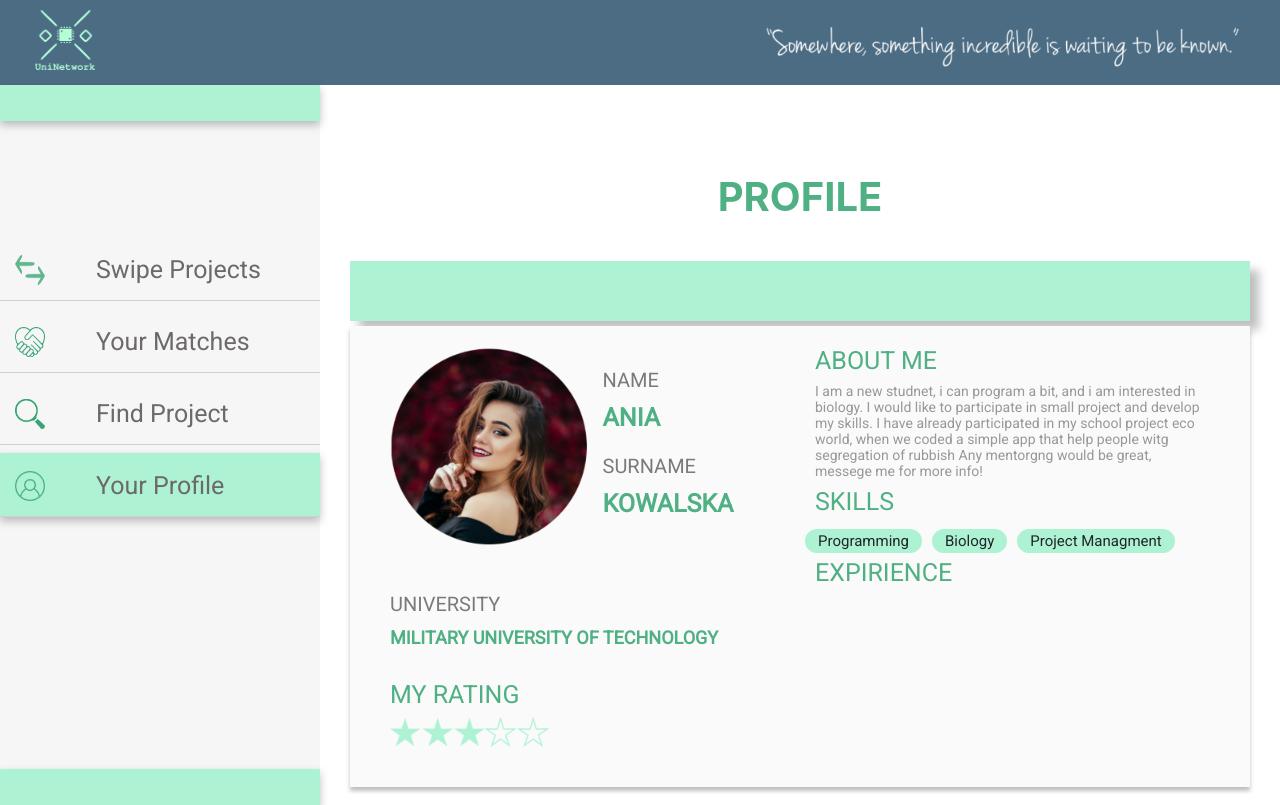
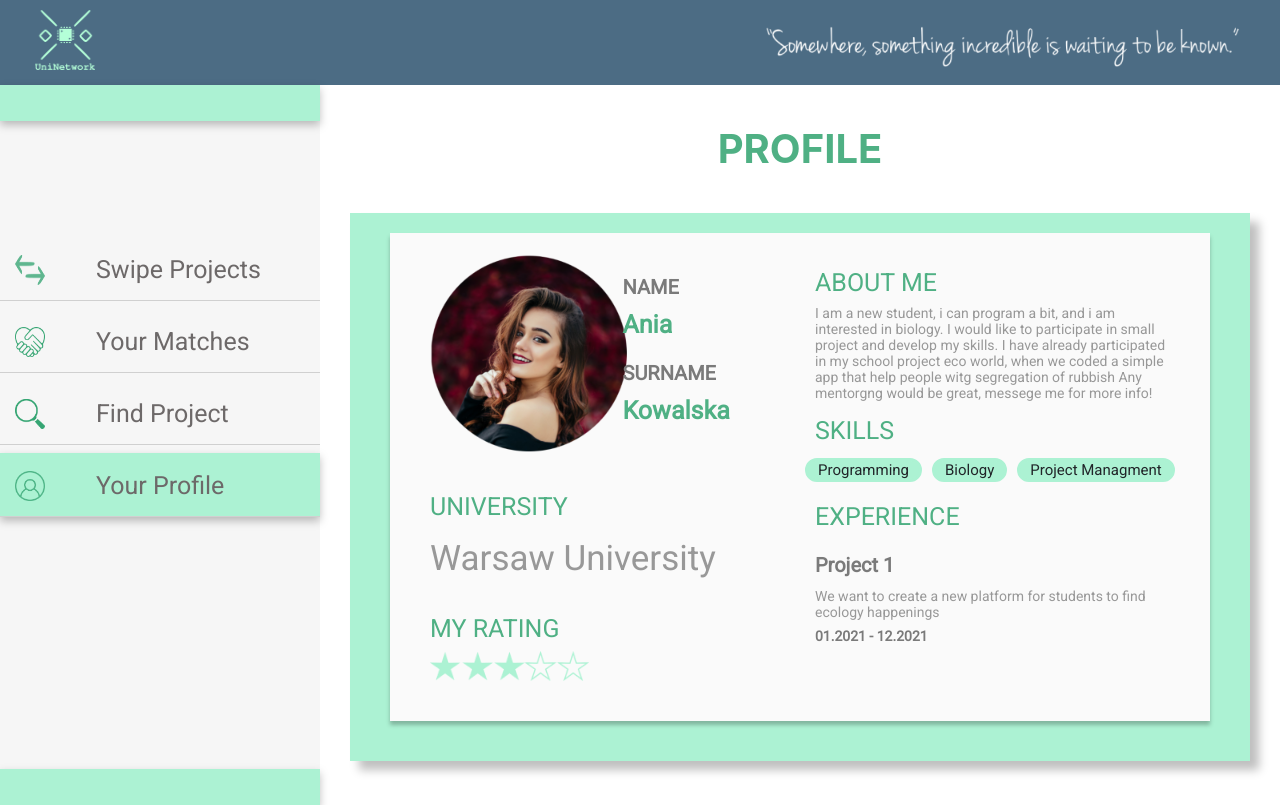
Before and after one commit to KrukowskiJ/EDUHACK2021---UniNetwork, a React (Create React App) app: page /profile in a window 1280 px wide. Built offline with nearby package versions, Linux system fonts and the light colour scheme.

Commit message:
fix user profile card add experience

```diff
--- a/src/views/Profile.js
+++ b/src/views/Profile.js
@@ -2,66 +2,25 @@ import React from "react";
 import styled from "styled-components";
 import { Row, Col } from "react-bootstrap";
 import SkillBox from "./atoms/SkillBox";
-import SkillBoxEmpty from "./atoms/SkillBoxEmpty";
 import SkillsPng from "../img/profile_skills.png";
 import SectionTitle from "./atoms/SectionTitle";
-import Photo from "../img/girl.png";
+import Photo from "../img/zdjecie1.png";
+import userData from "../data/users.json";
+import prjData from "../data/projects.json";
+
 export default () => {
   return (
     <div>
-      <br></br>
-      <br></br>
       <div>
         <SectionTitle title="PROFILE" />
       </div>
-      <GreenLine />
-      <Box>
-        <Row>
-          <Col md="6">
-                <Row>
-                  <Col md="6">
-                     <Avatar src={Photo} />
-                  </Col>
-                  <Col md="6">
-                    <SmallTittle>NAME</SmallTittle>
-                    <NameAndSurname>ANIA</NameAndSurname>
 
-                    <SmallTittle>SURNAME</SmallTittle>
-                <NameAndSurname>KOWALSKA</NameAndSurname>
-                  </Col>
-            </Row>
-            <br></br>
-            <SmallTittle>UNIVERSITY</SmallTittle>
-            <Univesity>MILITARY UNIVERSITY OF TECHNOLOGY</Univesity>
-            <br></br>
-            <BigTittle>MY RATING</BigTittle>
-            <SkillsImg src={SkillsPng} />
-          </Col>
-          <Col md="6">
-            <BigTittle>ABOUT ME</BigTittle>
-            <Description>
-              I am a new studnet, i can program a bit, and i am interested in
-              biology. I would like to participate in small project and develop
-              my skills. I have already participated in my school project eco
-              world, when we coded a simple app that help people witg
-              segregation of rubbish Any mentorgng would be great, messege me
-              for more info!
-            </Description>
-            <BigTittle>SKILLS</BigTittle>
-            <Row>
-              <SkillBox skill="Programming" />
-              <SkillBox skill="Biology" />
-              <SkillBox skill="Project Managment" />
-            </Row>
-            <BigTittle>EXPIRIENCE</BigTittle>
-          </Col>
-        </Row>
-      </Box>
+      <Profile user={userData[0]} project={prjData[0]} />
     </div>
   );
 };
 
-const Avatar=styled.img`
+const Avatar = styled.img`
   height:200px;
   width:200px;
 `
@@ -76,10 +35,9 @@ const SmallTittle = styled.h1`
   margin-top:20px;
   font-family: Roboto;
   font-style: normal;
-  font-weight: 100;
   font-size: 20px;
   line-height: 29px;
-
+  font-weight: bold;
   color: #7a7a7a;
 `;
 
@@ -88,6 +46,7 @@ const BigTittle = styled.h1`
   font-weight: 100;
   font-size: 25px;
   line-height: 29px;
+  margin-top: 15px;
   color: #4fb084;
 `;
 
@@ -129,10 +88,68 @@ const SkillsImg = styled.img`
 `;
 
 const Univesity = styled.h1`
-  font-family: Roboto;
+margin-top: 30px;
+   font-family: Roboto;
   font-style: normal;
-  font-weight: bold;
-  font-size: 18px;
-  line-height: 21px;
-  color: #4fb084;
+  font-weight: normal;
+  font-size: 35px;
+  line-height: 16px;
+  color: #989898;
 `;
+
+const Date = styled.h1`
+    font-family: Roboto;
+    font-style: normal;
+    font-weight: bold;
+    font-size: 14px;
+    line-height: 16px;
+    color: #7A7A7A;
+`
+const Profile = ({ user, project }) => {
+  return (
+    <GreenLine >
+      <Box>
+        <Row>
+          <Col md="6">
+            <Row>
+              <Col md="6">
+                <Avatar src={Photo} />
+              </Col>
+              <Col md="6">
+                <SmallTittle>NAME</SmallTittle>
+                <NameAndSurname> {user.name}</NameAndSurname>
+
+                <SmallTittle>SURNAME</SmallTittle>
+                <NameAndSurname>{user.surname}</NameAndSurname>
+              </Col>
+            </Row>
+            <br></br>
+            <BigTittle>UNIVERSITY</BigTittle>
+            <Univesity>{user.uni}</Univesity>
+            <br></br>
+            <BigTittle>MY RATING</BigTittle>
+            <SkillsImg src={SkillsPng} />
+          </Col>
+          <Col md="6">
+            <BigTittle>ABOUT ME</BigTittle>
+            <Description>
+              {user.aboutMe}
+            </Description>
+            <BigTittle>SKILLS</BigTittle>
+            <Row>
+              <SkillBox skill="Programming" />
+              <SkillBox skill="Biology" />
+              <SkillBox skill="Project Managment" />
+            </Row>
+            <BigTittle>EXPERIENCE</BigTittle>
+            <SmallTittle>{project.name}</SmallTittle>
+            <Description>
+              {project.shortDesc}
+            </Description>
+            <Date>{project.date}</Date>
+          </Col>
+        </Row>
+      </Box>
+    </GreenLine>
+  );
+}
```
